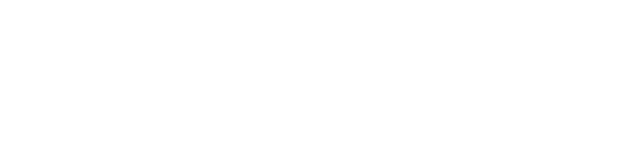
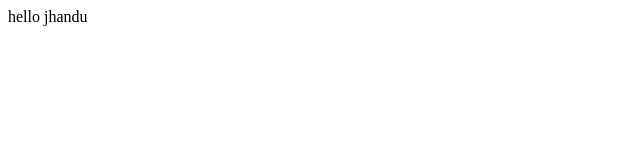
Before and after one commit to vedantagrawal647/ePortfolio, a plain HTML site: page hh.html in a window 1280 px wide. Shown: the whole page, without its empty margins (0-640 px from the left). Drawn offline with Linux system fonts and the light colour scheme.

Commit message:
certain changsje

```diff
--- a/hh.html
+++ b/hh.html
@@ -6,6 +6,6 @@
     <title>Document</title>
 </head>
 <body>
-
+    hello jhandu
 </body>
 </html>
```
